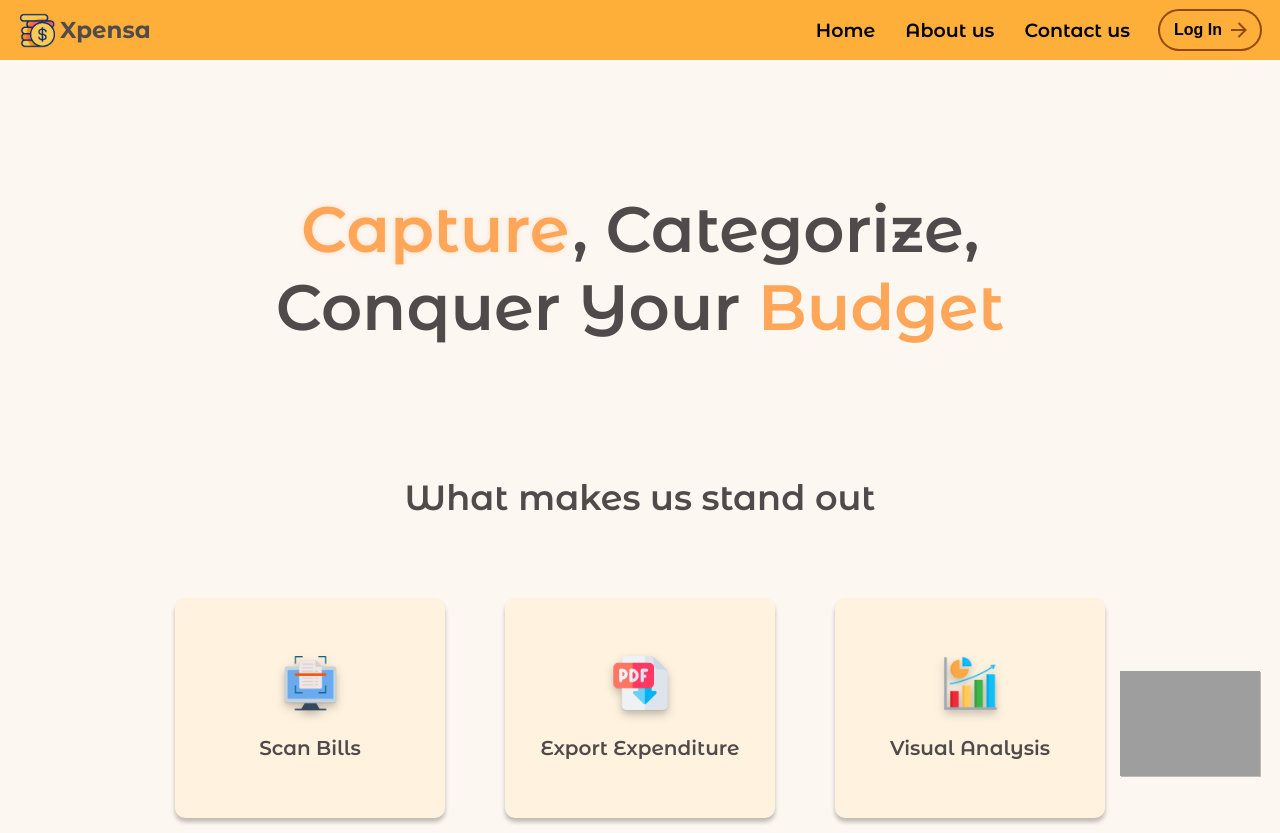
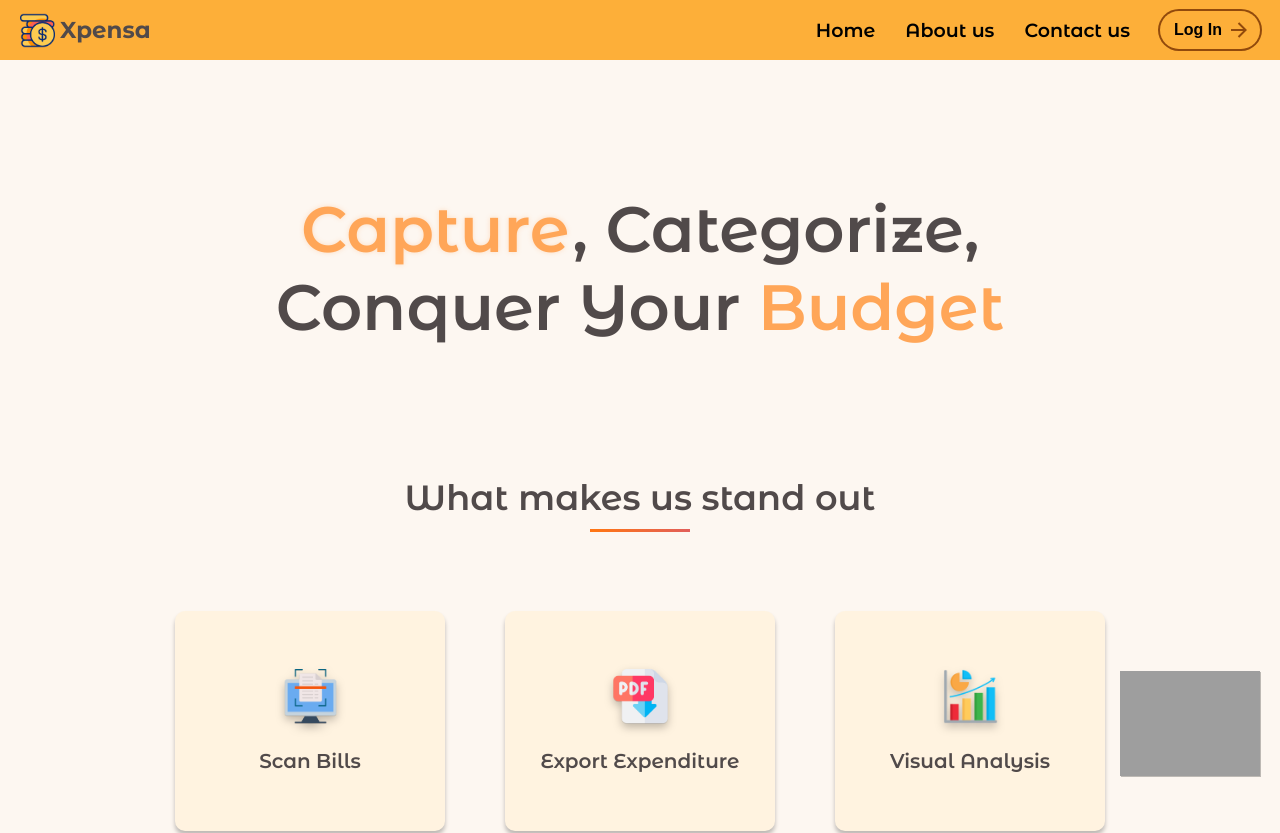
Before and after one commit to patelshiv0804/Xpensa, a React (Vite) app in the folder frontend/: page / in a window 1280 px wide. Shown: the top 833 px of the page. Built offline with nearby package versions, Linux system fonts and the light colour scheme; no server answers; grey boxes are pictures that could not be loaded.

Commit message:
i have added keyframes of tracking-in-expand in the heading of the cards

```diff
--- a/frontend/src/component/Homepage_component/Functionality.jsx
+++ b/frontend/src/component/Homepage_component/Functionality.jsx
@@ -1,5 +1,4 @@
 import { useNavigate } from "react-router-dom";
-// import Functions from "./Functions";
 import Functions from "./Functions";
 import styles from "../../styles/Homepage_styles/functionality.module.css";
 import Scan_bills_logo from "../../../logos/scanner.png";
@@ -8,6 +7,7 @@ import Visual_analysis_logo from "../../../logos/analysis1.png";
 import Budget_alert_logo from "../../../logos/alert.png";
 
 export default function Functionality() {
+
     const navigate = useNavigate();
 
     const handleScanBillsClick = () => {
--- a/frontend/src/component/Homepage_component/Functions.jsx
+++ b/frontend/src/component/Homepage_component/Functions.jsx
@@ -13,7 +13,6 @@ export default function Functions({ imagesrc, text, onClick, animationSpeed = "n
 
     const navigate = useNavigate();
 
-    // Determine which animation class to use
     const getAnimationClass = () => {
         if (!isVisible) return '';
 
@@ -73,7 +72,7 @@ export default function Functions({ imagesrc, text, onClick, animationSpeed = "n
                 </div>
             </button>
 
-            {/* Modal code remains the same */}
+
             {showLoginModal && (
                 <div className={styles.overlay} onClick={() => setShowLoginModal(false)}>
                     <div className={styles.modal} onClick={(e) => e.stopPropagation()}>
--- a/frontend/src/styles/Homepage_styles/functionality.module.css
+++ b/frontend/src/styles/Homepage_styles/functionality.module.css
@@ -1,26 +1,3 @@
-/* .prop {
-    justify-content: center;
-    display: flex;
-    flex-direction: column;
-    margin-top: 130px;
-
-    font-weight: 600;
-}
-
-.heading {
-    font-weight: 600;
-    font-size: 35px;
-    color: #514A4A;
-    text-align: center;
-}
-
-.functions {
-    display: flex;
-    gap: 40px;
-    margin-top: 50px;
-    justify-content: center;
-} */
-
 .prop {
     justify-content: center;
     display: flex;
@@ -36,6 +13,59 @@
     font-size: 35px;
     color: #514A4A;
     text-align: center;
+    -webkit-animation: tracking-in-expand 1.5s cubic-bezier(0.215, 0.610, 0.355, 1.000) both;
+    animation: tracking-in-expand 1.5s cubic-bezier(0.215, 0.610, 0.355, 1.000) both;
+}
+
+@-webkit-keyframes tracking-in-expand {
+    0% {
+        letter-spacing: -0.5em;
+        opacity: 0;
+    }
+
+    40% {
+        opacity: 0.6;
+    }
+
+    100% {
+        opacity: 1;
+    }
+}
+
+@keyframes tracking-in-expand {
+    0% {
+        letter-spacing: -0.5em;
+        opacity: 0;
+    }
+
+    40% {
+        opacity: 0.6;
+    }
+
+    100% {
+        opacity: 1;
+    }
+}
+
+@keyframes highlight {
+    0% {
+        background-position: -100% 0;
+    }
+
+    100% {
+        background-position: 200% 0;
+    }
+}
+
+.heading:after {
+    content: "";
+    display: block;
+    width: 100px;
+    height: 3px;
+    background: linear-gradient(90deg, rgba(255, 118, 20, 1) 0%, rgba(224, 93, 93, 1) 50%, rgba(255, 118, 20, 1) 100%);
+    margin: 10px auto 0;
+    background-size: 200% 100%;
+    animation: highlight 3s linear infinite;
 }
 
 .functions {
@@ -46,7 +76,6 @@
     flex-wrap: wrap;
 }
 
-/* Responsive styles */
 @media (max-width: 1200px) {
     .functions {
         gap: 30px;
```
Also changed, not shown: frontend/src/styles/Homepage_styles/functions.module.css (+2 -116 lines).
